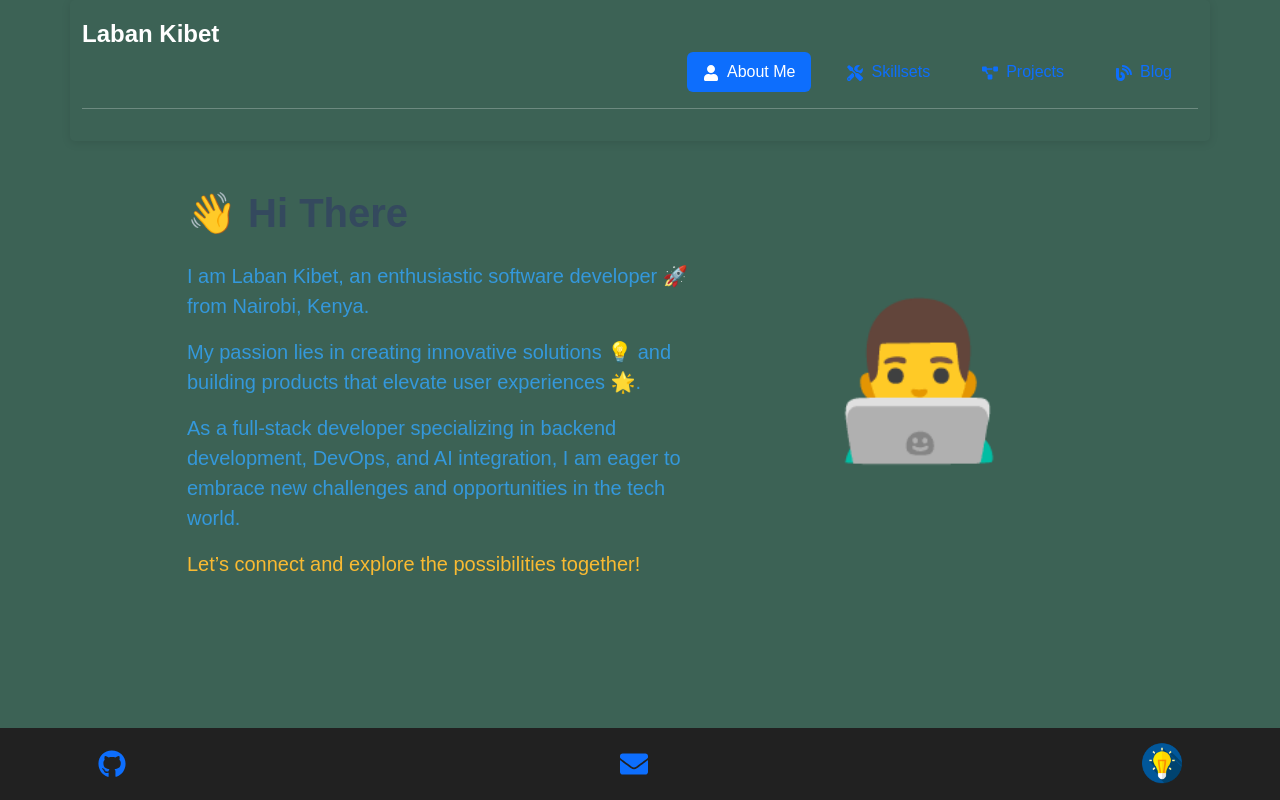
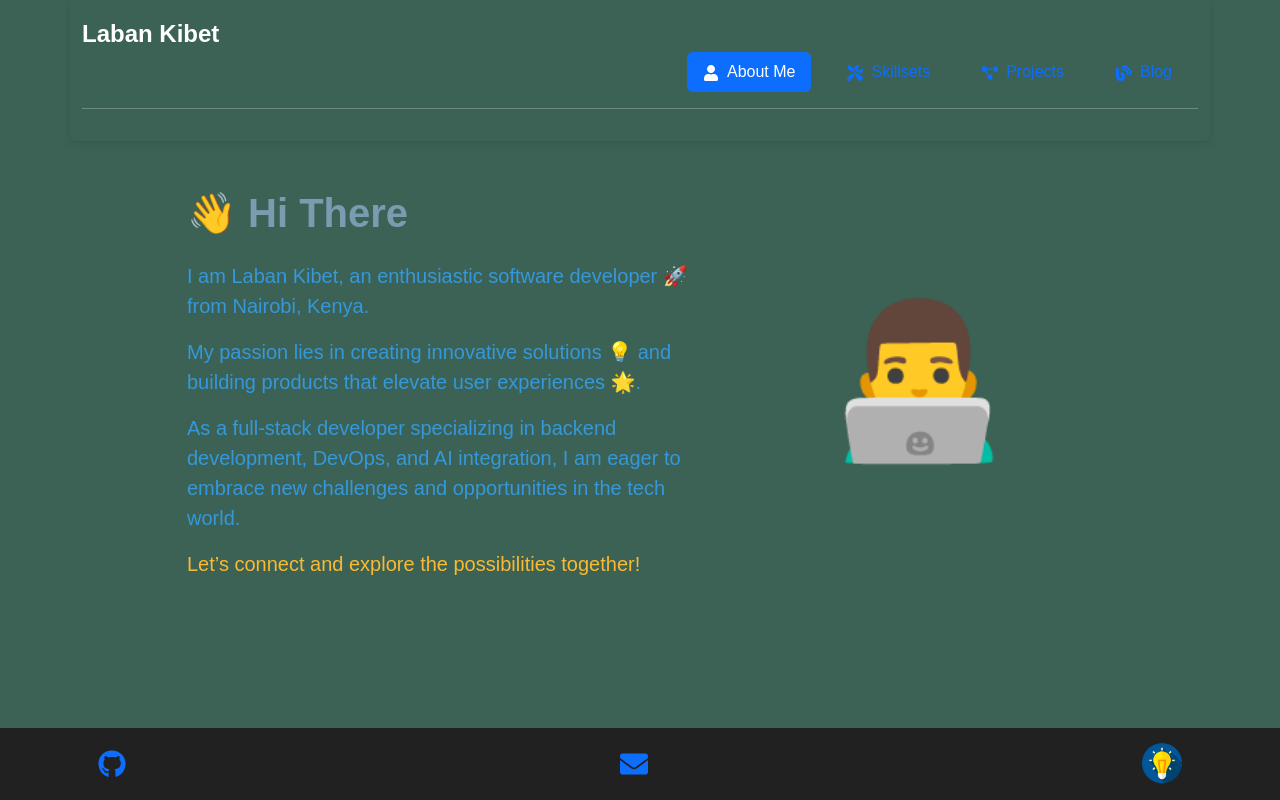
Before and after one commit to Laban254/my-portfolio, a React (Create React App) app: page / in a window 1280 px wide. Built offline with nearby package versions, Linux system fonts and the light colour scheme.

Commit message:
Update heading  color

```diff
--- a/src/components/AboutMe.js
+++ b/src/components/AboutMe.js
@@ -7,7 +7,7 @@ const AboutMe = () => {
     header: {
       fontWeight: 'bold',
       fontSize: '2.5rem',
-      color: '#34495e', // Updated heading color
+      color: '#7a9cb1', // Updated heading color
     },
     blue: {
       color: '#3498db', // Brighter Blue for a fresh look
```
